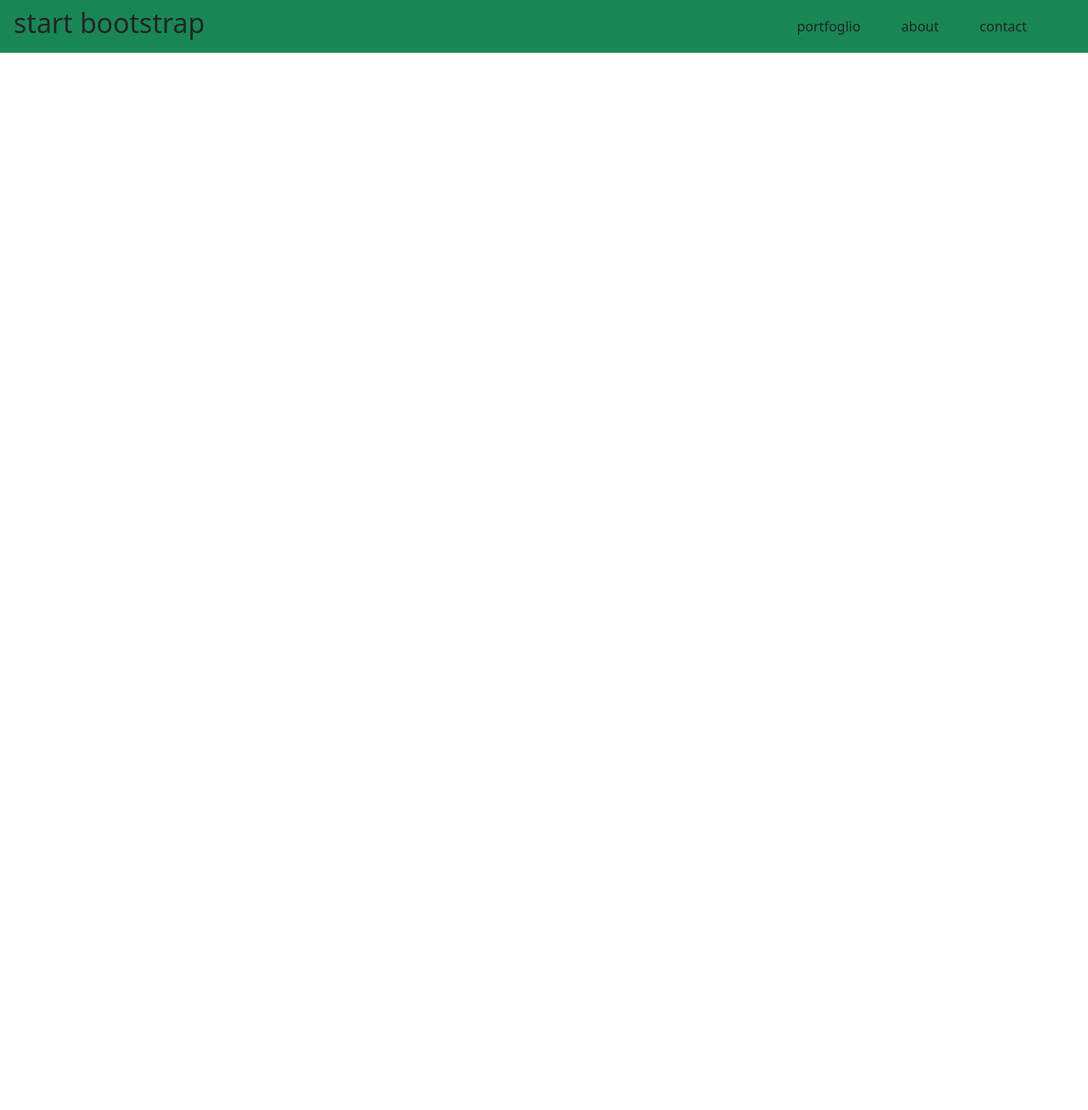
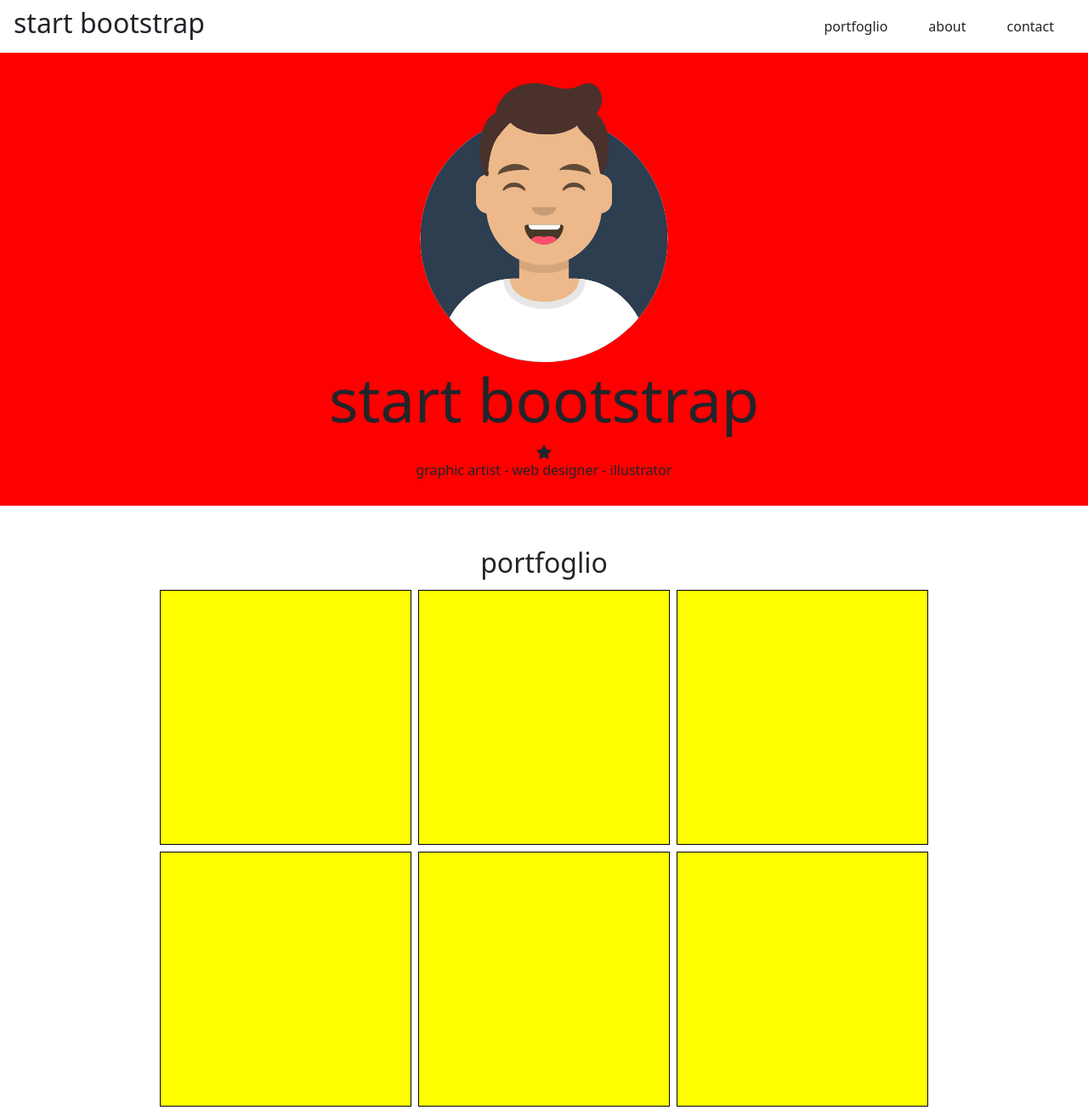
Before and after one commit to parisking93/html-css-bootstrap-freelancer, a plain HTML site: page index.html in a window 1280 px wide. Shown: the whole page at 85% size. Before the commit the page ends 800 px from the top, so only its background shows below. Drawn offline with nearby package versions, Linux system fonts and the light colour scheme.

Commit message:
add jumbotron e footer

```diff
--- a/css/style.css
+++ b/css/style.css
@@ -0,0 +1,12 @@
+.jumbotron{
+    background-color: red;
+}
+
+.jumbotron img{
+    width: 100%;
+}
+.square_image{
+    height: 300px;
+    background-color: yellow;
+    border: 1px solid black;
+}
--- a/index.html
+++ b/index.html
@@ -5,6 +5,7 @@
     <meta http-equiv="X-UA-Compatible" content="IE=edge">
     <meta name="viewport" content="width=device-width, initial-scale=1.0">
     <title>bootstrap</title>
+    <link rel="stylesheet" href="https://cdnjs.cloudflare.com/ajax/libs/font-awesome/5.15.3/css/all.min.css" integrity="sha512-iBBXm8fW90+nuLcSKlbmrPcLa0OT92xO1BIsZ+ywDWZCvqsWgccV3gFoRBv0z+8dLJgyAHIhR35VZc2oM/gI1w==" crossorigin="anonymous" referrerpolicy="no-referrer" />
     <!-- CSS only -->
     <link href="https://cdn.jsdelivr.net/npm/bootstrap@5.0.1/dist/css/bootstrap.min.css" rel="stylesheet" integrity="sha384-+0n0xVW2eSR5OomGNYDnhzAbDsOXxcvSN1TPprVMTNDbiYZCxYbOOl7+AMvyTG2x" crossorigin="anonymous">
     <link rel="stylesheet" href="css/style.css">
@@ -12,23 +13,34 @@
 <body>
     <!-- nav della pagina + jubotron -->
     <header>
-        <div class="cointainer-fluid bg-success">
-            <nav class="navbar navbar-expand-sm navbar-light justify-content-sm-between ms-3">
-                <h2>start bootstrap</h2>
-                <button class="navbar-toggler me-3" type="button" data-bs-toggle="collapse" data-bs-target="#navbarSupportedContent" aria-controls="navbarSupportedContent" aria-expanded="false" aria-label="Toggle navigation">
+        <div class="container-xxl gx-0">
+            <nav class="navbar navbar-expand-sm navbar-light justify-content-sm-between">
+                <h2 class="ms-3">start bootstrap</h2>
+                <button class="navbar-toggler mx-3" type="button" data-bs-toggle="collapse" data-bs-target="#navbarSupportedContent" aria-controls="navbarSupportedContent" aria-expanded="false" aria-label="Toggle navigation">
                     <span class="navbar-toggler-icon"></span>
                 </button>
                 <div class="d-none d-sm-block">
-                    <ul class=" navbar-nav  mb-2 mb-lg-0 me-5">
+                    <ul class=" navbar-nav  mb-2 mb-lg-0 me-3">
                         <li class="nav-item mx-4">portfoglio</li>
                         <li class="nav-item mx-4">about</li>
                         <li class="nav-item mx-4">contact</li>
                     </ul>
                 </div>
-              </nav>
+            </nav>
         </div>
-        <div class="cointainer-fluid"></div>
-            <div class="jumbotron">
+        <!-- jumbotron  -->
+        <div class="container-xxl gx-0">
+            <div class="jumbotron row gx-0 justify-content-center ">
+
+                <div class="box-image col-3 mt-4">
+                    <img src="img/avatar.svg" alt="avatar">
+                </div>
+                <div class="col-12 text-center mb-4">
+                    <h1 class="display-2">start bootstrap</h1>
+                    <i class="fas fa-star"></i>
+                    <h6>graphic artist - web designer - illustrator</h6>
+                </div>
+
             </div>
         </div>
     </header>
@@ -37,7 +49,15 @@
     <main>
         <div class="cointainer-fluid">
             <!-- sezione portfoglio -->
-            <section class="portfoglio">
+            <section class="portfoglio row justify-content-center gx-0 p-sm-3 p-lg-5">
+                <h2 class="col-12 text-center">portfoglio</h2>
+                <div class="col-12 col-sm-5 col-lg-3 square_image m-sm-1"></div>
+                <div class="col-12 col-sm-5 col-lg-3 square_image m-sm-1"></div>
+                <div class="col-12 col-sm-5 col-lg-3 square_image m-sm-1"></div>
+                <div class="col-12 col-sm-5 col-lg-3 square_image m-sm-1"></div>
+                <div class="col-12 col-sm-5 col-lg-3 square_image m-sm-1"></div>
+                <div class="col-12 col-sm-5 col-lg-3 square_image m-sm-1"></div>
+
 
             </section>
             <!-- fine sezione portfoglio inizo sezione about  -->
```
